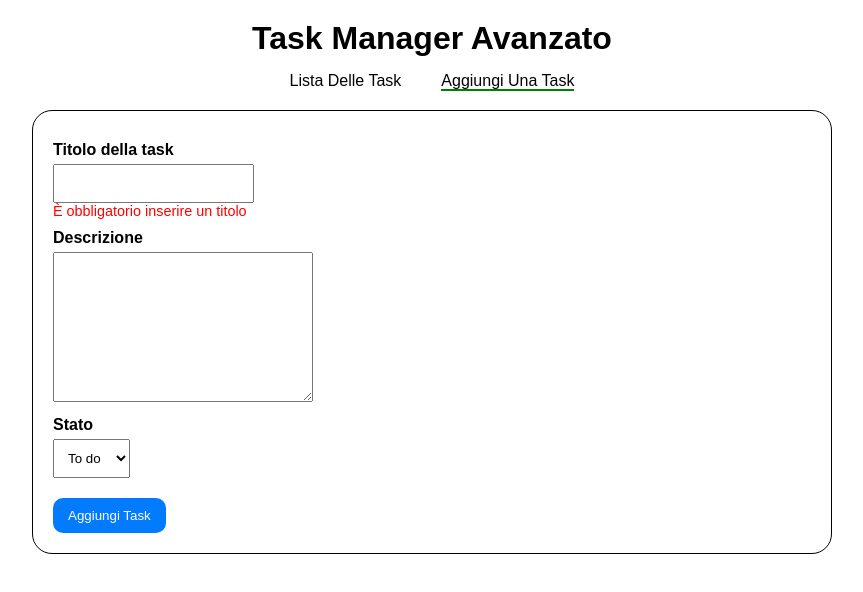
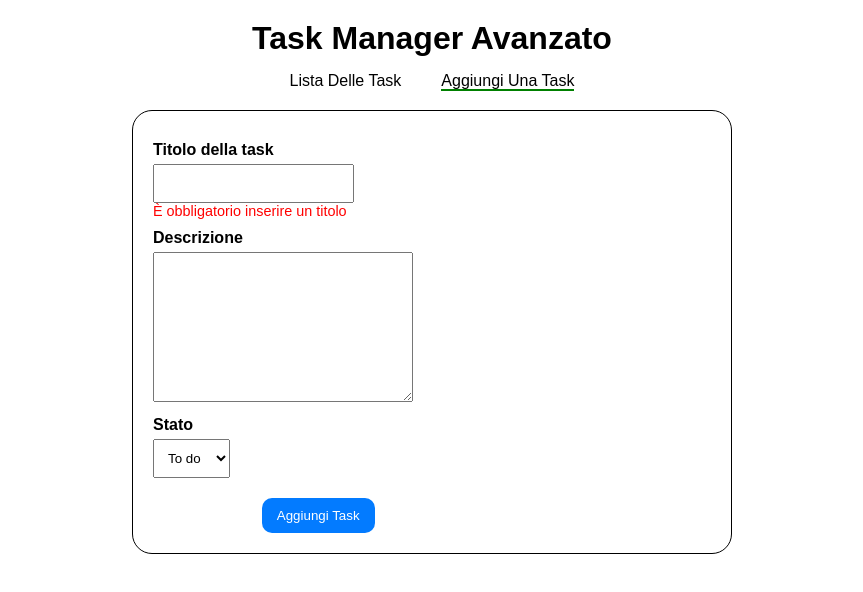
Before and after one commit to nicolaparutto/ex-react-task-manager, a React (Vite) app: page /add-task in a window 1280 px wide. Shown: the top 592 px of the page, without its empty margins (208-1071 px from the left). Built offline with nearby package versions, Linux system fonts and the light colour scheme; no server answers; the HTML template or start-up script is replaced by a standard one; a web font is replaced by a local one.

Commit message:
fix: addTask form

```diff
--- a/src/index.css
+++ b/src/index.css
@@ -20,7 +20,7 @@ a {
 /* utility */
 .container {
   margin: 0 auto;
-  max-width: 1200px;
+  max-width: 1000px;
 }
 
 .debug {
@@ -147,10 +147,11 @@ form {
     color: red;
   }
 
-  div {
+  .form-btn {
+    text-align: right;
     display: flex;
+    justify-content: space-around;
     align-items: center;
-  }
 
     button {
       padding: 10px 15px;
@@ -162,6 +163,7 @@ form {
 
       &:hover {
         background-color: #0051a8;
+      }
     }
   }
 }
--- a/src/pages/AddTask.jsx
+++ b/src/pages/AddTask.jsx
@@ -83,7 +83,7 @@ function AddTask() {
 						<option value="Done">Done</option>
 					</select>
 				</label>
-				<div>
+				<div className="form-btn">
 					<button type="submit">Aggiungi Task</button>
 					{resultMessage && (
 						<p style={resultMessage.status ? { color: "green", fontSize: "0.9rem" } : { color: "red", fontSize: "0.9rem" }}>
```
Lines whose indentation alone changed are shown as unchanged.
